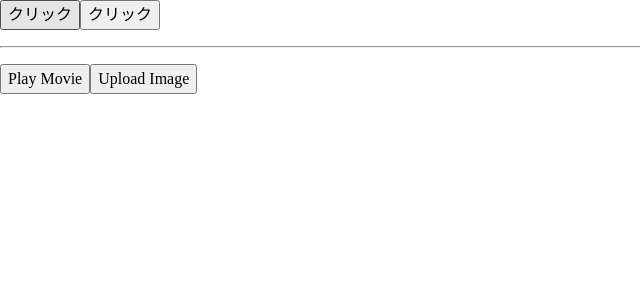
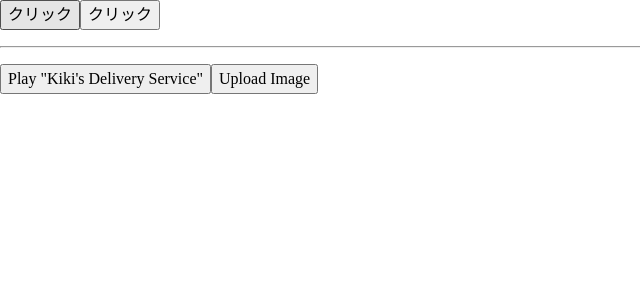
Before and after one commit to takunagai/react-official-tutorial, a React (Create React App) app: page / in a window 1280 px wide. Shown: the top 300 px of the page, without its empty margins (0-640 px from the left). Built offline with nearby package versions, Linux system fonts and the light colour scheme.

Commit message:
イベントへの対応 3 - イベントハンドラーを props として渡す

```diff
--- a/src/Toolbar.jsx
+++ b/src/Toolbar.jsx
@@ -1,16 +1,32 @@
-function AlertButton({ message, children }) {
+function Button({ onClick, children }) {
   return (
-    <button onClick={() => alert(message)}>
+    <button onClick={onClick}>
       {children}
     </button>
+  )
+}
+
+function PlayButton({ movieName }) {
+  function handlePlayClick() {
+    alert(`Playing ${movieName}`)
+  }
+
+  return (
+    <Button onClick={handlePlayClick}>Play "{movieName}"</Button>
+  )
+}
+
+function UploadButton() {
+  return (
+    <Button onClick = {() => alert('Uploading!')}>Upload Image</Button>
   )
 }
 
 export default function Toolbar() {
   return (
     <div>
-      <AlertButton message="playing!">Play Movie</AlertButton>
-      <AlertButton message="uploading!">Upload Image</AlertButton>
+      <PlayButton movieName="Kiki's Delivery Service" />
+      <UploadButton />
     </div>
   )
 }
```
Also changed, not shown: 1 other file (tests, documents, lock files or other folders).
